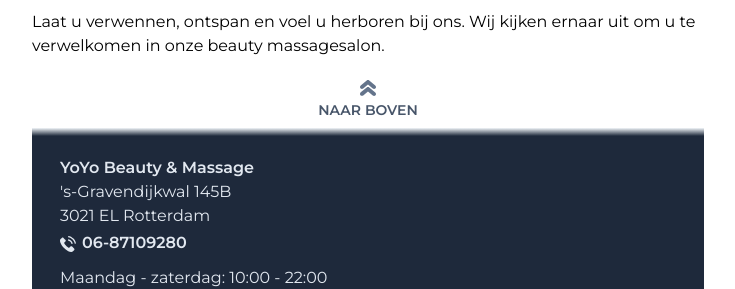
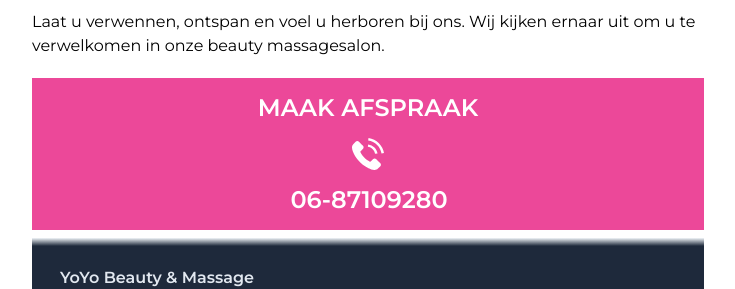
Before and after one commit to padeen/yoyomassage, a SvelteKit app: page / in a window 1280 px wide. Shown: the part 1846-2135 px from the top of the page, without its empty margins (272-1007 px from the left). Built offline with nearby package versions, Linux system fonts and the light colour scheme.

Commit message:
Add call cta to all pages Add main container to all pages

```diff
--- a/src/routes/+layout.svelte
+++ b/src/routes/+layout.svelte
@@ -60,12 +60,6 @@
 	</div>
 	<slot />
 
-	<a href="#title">
-		<div class="mt-2.5 flex flex-col items-center justify-center space-y-1">
-			<img class="inline-block h-4 w-4" src="/images/double-up-arrow-slate.svg" alt="naar boven" />
-			<span class="text-center text-sm font-bold uppercase text-slate-600">Naar boven</span>
-		</div>
-	</a>
 	<div class="mt-2 h-2 w-full max-w-2xl bg-gradient-to-b from-slate-100 to-slate-800" />
 	<div class="w-full max-w-2xl bg-slate-800 text-slate-200">
 		<div class="mx-7 pt-5 pb-7">
--- a/src/routes/+page.svelte
+++ b/src/routes/+page.svelte
@@ -1,4 +1,5 @@
-<div class="mx-7 max-w-2xl">
+<div class="container max-w-2xl">
+	<div class="mx-7 md:mx-0">
 		<h1>YoYo Beauty & Massage</h1>
 		<p class="mb-2.5">
 			Welkom bij YoYo Beauty & Massage! Wij bieden een uitgebreide selectie van ontspannende en
@@ -37,8 +38,22 @@
 				<p class="photo-caption my-2.5 pb-5 text-white">Pedicure</p>
 			</div>
 		</a>
-	<p class="mt-5 mb-3">
-		Laat u verwennen, ontspan en voel u herboren bij ons. Wij kijken ernaar uit om u te verwelkomen
-		in onze beauty massagesalon.
+		<p class="mt-5 mb-5">
+			Laat u verwennen, ontspan en voel u herboren bij ons. Wij kijken ernaar uit om u te
+			verwelkomen in onze beauty massagesalon.
 		</p>
 	</div>
+	<div class="bg-pink-500 py-3.5">
+		<a href="tel:0687109280">
+			<p
+				class="header-text mb-0 mb-3 bg-pink-500 text-center text-2xl font-semibold uppercase text-white"
+			>
+				Maak afspraak
+			</p>
+			<div class="bg-pink-500 text-center">
+				<img class="mx-auto my-3.5 h-8" src="/images/phone-call-white.svg" alt="bellen" />
+				<span class="ml-0.5 text-2xl font-bold text-white">06-87109280</span>
+			</div>
+		</a>
+	</div>
+</div>
--- a/src/routes/beauty/+page.svelte
+++ b/src/routes/beauty/+page.svelte
@@ -1,18 +1,33 @@
-<div class="mx-7 mb-3 max-w-2xl">
+<div class="container max-w-2xl">
+	<div class="mx-7 mb-5 md:mx-0">
 		<p class="header-text">Zie er stralend uit</p>
 		<h2>Gezichtsmasker</h2>
 		<p>
 			Een gezichtsmasker biedt een diepe reiniging en hydrateert de huid, waardoor het er gezonder,
-		frisser en stralender uitziet. Gezichtsmaskers bevatten ook actieve ingrediënten die specifieke
-		huidproblemen kunnen aanpakken, zoals vermindering van rimpels, verbetering van de textuur en
-		vermindering van onzuiverheden.
+			frisser en stralender uitziet. Gezichtsmaskers bevatten ook actieve ingrediënten die
+			specifieke huidproblemen kunnen aanpakken, zoals vermindering van rimpels, verbetering van de
+			textuur en vermindering van onzuiverheden.
 		</p>
 		<h2>Gezicht reinigen</h2>
 		<p>
 			Gezichtsreiniging is een belangrijk onderdeel van de dagelijkse verzorging van de huid. Het
 			verwijdert niet alleen vuil, olie en make-up, maar ook onzuiverheden en dode huidcellen.
 			Hierdoor verbetert de bloedcirculatie in het gezicht, wordt de huid gehydrateerd en worden de
-		poriën verkleind. Dankzij deze voordelen voelt de huid na een gezichtsreiniging zachter, frisser
-		en gladder aan en heeft ze een gezonde uitstraling.
+			poriën verkleind. Dankzij deze voordelen voelt de huid na een gezichtsreiniging zachter,
+			frisser en gladder aan en heeft ze een gezonde uitstraling.
 		</p>
 	</div>
+	<div class="bg-pink-500 py-3.5">
+		<a href="tel:0687109280">
+			<p
+				class="header-text mb-0 mb-3 bg-pink-500 text-center text-2xl font-semibold uppercase text-white"
+			>
+				Maak afspraak
+			</p>
+			<div class="bg-pink-500 text-center">
+				<img class="mx-auto my-3.5 h-8" src="/images/phone-call-white.svg" alt="bellen" />
+				<span class="ml-0.5 text-2xl font-bold text-white">06-87109280</span>
+			</div>
+		</a>
+	</div>
+</div>
--- a/src/routes/kamers/+page.svelte
+++ b/src/routes/kamers/+page.svelte
@@ -1,4 +1,5 @@
-<div class="mx-7 max-w-2xl">
+<div class="container max-w-2xl">
+	<div class="mx-7 md:mx-0">
 		<h2>Sfeervolle kamers</h2>
 		<p>
 			We nodigen u uit om tot rust te komen in onze sfeervolle massagekamers. Laat u verwennen door
@@ -8,7 +9,7 @@
 			ontspannen, te herstellen en uw energie te herwinnen.
 		</p>
 	</div>
-<div class="mt-6 flex max-w-2xl flex-col items-center justify-center space-y-1.5">
+	<div class="mt-6 mb-1.5 flex flex-col items-center justify-center space-y-1.5">
 		<div>
 			<img
 				src="https://firebasestorage.googleapis.com/v0/b/svelte-starter-8ef85.appspot.com/o/images%2Fkamer1_opt.jpg?alt=media&token=54263043-6df7-48d4-9f66-96ee7beb60db"
@@ -31,3 +32,4 @@
 			/>
 		</div>
 	</div>
+</div>
--- a/src/routes/massages/+page.svelte
+++ b/src/routes/massages/+page.svelte
@@ -1,22 +1,23 @@
-<div class="mx-7 max-w-2xl">
+<div class="container max-w-2xl">
+	<div class="mx-7 md:mx-0">
 		<p class="header-text">Laat uw lichaam tot rust komen</p>
 		<h2>Ontspanningsmassage</h2>
 		<p>
 			Ontspanningsmassage is gericht op het verbeteren van de fysieke en mentale ontspanning van het
-		lichaam. Het helpt bij het verminderen van stress, angst en vermoeidheid door het activeren van
-		ontspanningsreflexen en het verbeteren van de bloed- en lymfecirculatie. De massage bevordert
-		het lichaamsherstel en verbetert de slaapkwaliteit door het verminderen van spanning en het
-		verbeteren van de mentale ontspanning.
+			lichaam. Het helpt bij het verminderen van stress, angst en vermoeidheid door het activeren
+			van ontspanningsreflexen en het verbeteren van de bloed- en lymfecirculatie. De massage
+			bevordert het lichaamsherstel en verbetert de slaapkwaliteit door het verminderen van spanning
+			en het verbeteren van de mentale ontspanning.
 		</p>
 		<h2 class="mt-5">Voetmassage</h2>
 		<p>
-		Voetmassage heeft een positief effect op het hele lichaam. Door de druk die wordt uitgeoefend op
-		de voeten en enkels wordt de bloedcirculatie verbeterd en de zuurstof- en voedingsstoffen
-		toevoer verhoogd. Dit leidt tot vermindering van pijn en stijfheid in de voeten en enkels en een
-		verbetering van het lichaamsbalans.
+			Voetmassage heeft een positief effect op het hele lichaam. Door de druk die wordt uitgeoefend
+			op de voeten en enkels wordt de bloedcirculatie verbeterd en de zuurstof- en voedingsstoffen
+			toevoer verhoogd. Dit leidt tot vermindering van pijn en stijfheid in de voeten en enkels en
+			een verbetering van het lichaamsbalans.
 		</p>
 	</div>
-<div class="relative mt-5 max-w-2xl">
+	<div class="relative mt-5">
 		<img
 			src="https://firebasestorage.googleapis.com/v0/b/svelte-starter-8ef85.appspot.com/o/images%2Fwoman-receiving-foot-massage-service-from-masseuse-close-up-hand-foot-relax-foot-massage-therapy-service-concept_opt.jpg?alt=media&token=a9c9ff89-fcf2-4490-ba66-ba87ff516151"
 			class="mx-auto mb-5 h-52 w-[48rem] object-cover md:h-72"
@@ -24,12 +25,27 @@
 		/>
 		<div class="absolute top-0 h-52 w-full bg-rose-100 opacity-10 md:hidden" />
 	</div>
-<div class="mx-7 mb-2 max-w-2xl">
+	<div class="mx-7 mb-5 md:mx-0">
 		<h2>Sportmassage</h2>
 		<p>
 			Sportmassage is gericht op het verbeteren van de prestaties en het herstel van spieren en
-		gewrichten na fysieke inspanning. Het verhoogt de flexibiliteit en de beweeglijkheid van spieren
-		en gewrichten en vermindert spierspanning en pijn. Sportmassage bevordert de bloedcirculatie en
-		het transport van afvalstoffen uit de spieren, waardoor spierherstel wordt versneld.
+			gewrichten na fysieke inspanning. Het verhoogt de flexibiliteit en de beweeglijkheid van
+			spieren en gewrichten en vermindert spierspanning en pijn. Sportmassage bevordert de
+			bloedcirculatie en het transport van afvalstoffen uit de spieren, waardoor spierherstel wordt
+			versneld.
 		</p>
 	</div>
+	<div class="bg-pink-500 py-3.5">
+		<a href="tel:0687109280">
+			<p
+				class="header-text mb-0 mb-3 bg-pink-500 text-center text-2xl font-semibold uppercase text-white"
+			>
+				Maak afspraak
+			</p>
+			<div class="bg-pink-500 text-center">
+				<img class="mx-auto my-3.5 h-8" src="/images/phone-call-white.svg" alt="bellen" />
+				<span class="ml-0.5 text-2xl font-bold text-white">06-87109280</span>
+			</div>
+		</a>
+	</div>
+</div>
--- a/src/routes/pedicure/+page.svelte
+++ b/src/routes/pedicure/+page.svelte
@@ -1,15 +1,16 @@
-<div class="mx-7 max-w-2xl">
+<div class="container max-w-2xl">
+	<div class="mx-7 md:mx-0">
 		<p class="header-text">Laat uw voeten verwennen</p>
 		<h2>Pedicure</h2>
 		<p>
-		Pedicure is een verzorgende behandeling voor de voeten. Het verbetert niet alleen het uiterlijk
-		van de nagels en huid, maar ook de gezondheid en het comfort van de voeten. Tijdens een pedicure
-		worden onzuiverheden verwijderd, worden de nagels geknipt en gevijld, en worden de hielen en
-		balletjes gehydrateerd en verzacht. Pedicure bevordert ook de bloedcirculatie en vermindert
-		vermoeidheid en spanning in de voeten.
+			Pedicure is een verzorgende behandeling voor de voeten. Het verbetert niet alleen het
+			uiterlijk van de nagels en huid, maar ook de gezondheid en het comfort van de voeten. Tijdens
+			een pedicure worden onzuiverheden verwijderd, worden de nagels geknipt en gevijld, en worden
+			de hielen en balletjes gehydrateerd en verzacht. Pedicure bevordert ook de bloedcirculatie en
+			vermindert vermoeidheid en spanning in de voeten.
 		</p>
 	</div>
-<div class="relative mt-5 max-w-2xl">
+	<div class="relative mt-5">
 		<img
 			src="https://firebasestorage.googleapis.com/v0/b/svelte-starter-8ef85.appspot.com/o/images%2Fspa-treatment-product-female-feet-hand-spa_opt.jpg?alt=media&token=4cac665c-9d9a-45d7-bfa2-fba774f56050"
 			class="mx-auto mb-5 h-52 w-[48rem] object-cover md:h-72"
@@ -17,12 +18,26 @@
 		/>
 		<div class="absolute top-0 h-52 w-full bg-rose-100 opacity-10 md:hidden" />
 	</div>
-<div class="mx-7 mb-2 max-w-2xl">
+	<div class="mx-7 mb-5 md:mx-0">
 		<h2>Reinigend voetenbad met Chinese kruiden</h2>
 		<p>
-		Een voetenbad met Chinese kruiden is een ontspannende en verzorgende behandeling voor de voeten.
-		Het bevat een combinatie van kruiden die specifiek zijn geselecteerd om de gezondheid en het
-		comfort van de voeten te verbeteren. De kruiden helpen ook bij het verzachten van de huid en het
-		verbeteren van de nagel- en huidconditie.
+			Een voetenbad met Chinese kruiden is een ontspannende en verzorgende behandeling voor de
+			voeten. Het bevat een combinatie van kruiden die specifiek zijn geselecteerd om de gezondheid
+			en het comfort van de voeten te verbeteren. De kruiden helpen ook bij het verzachten van de
+			huid en het verbeteren van de nagel- en huidconditie.
 		</p>
 	</div>
+	<div class="bg-pink-500 py-3.5">
+		<a href="tel:0687109280">
+			<p
+				class="header-text mb-0 mb-3 bg-pink-500 text-center text-2xl font-semibold uppercase text-white"
+			>
+				Maak afspraak
+			</p>
+			<div class="bg-pink-500 text-center">
+				<img class="mx-auto my-3.5 h-8" src="/images/phone-call-white.svg" alt="bellen" />
+				<span class="ml-0.5 text-2xl font-bold text-white">06-87109280</span>
+			</div>
+		</a>
+	</div>
+</div>
--- a/src/routes/prijzen/+page.svelte
+++ b/src/routes/prijzen/+page.svelte
@@ -1,3 +1,4 @@
+<div class="container max-w-2xl">
 	<div class="mx-7 mb-3 max-w-xs">
 		<p class="header-text">Top kwaliteit zachte prijzen</p>
 		<h2>Ontspanningsmassage</h2>
@@ -62,3 +63,17 @@
 		<h2 class="mb-0 mt-2">Douchen</h2>
 		<p class="ml-0.5">€5</p>
 	</div>
+	<div class="bg-pink-500 py-3.5">
+		<a href="tel:0687109280">
+			<p
+				class="header-text mb-0 mb-3 bg-pink-500 text-center text-2xl font-semibold uppercase text-white"
+			>
+				Maak afspraak
+			</p>
+			<div class="bg-pink-500 text-center">
+				<img class="mx-auto my-3.5 h-8" src="/images/phone-call-white.svg" alt="bellen" />
+				<span class="ml-0.5 text-2xl font-bold text-white">06-87109280</span>
+			</div>
+		</a>
+	</div>
+</div>
```
Also changed, not shown: src/routes/contact/+page.svelte (+6 -6 lines), static/images/phone-call-white.svg (added). Lines whose indentation alone changed are shown as unchanged.
